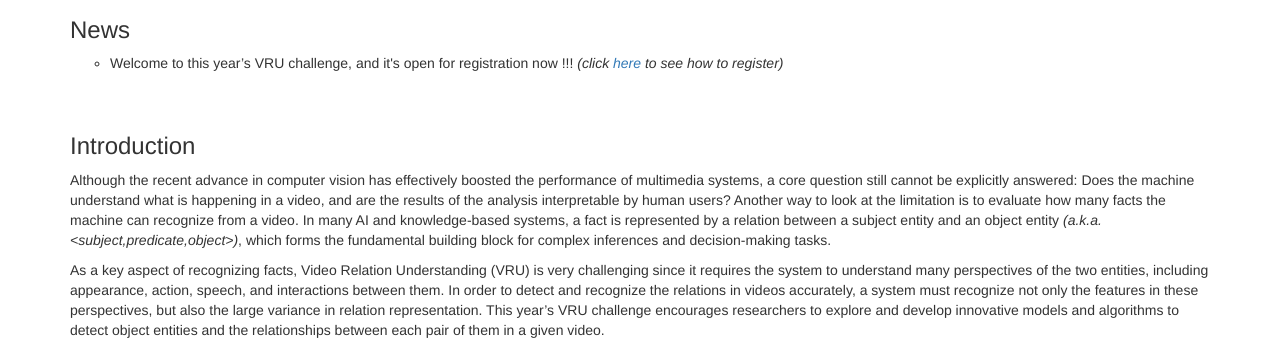
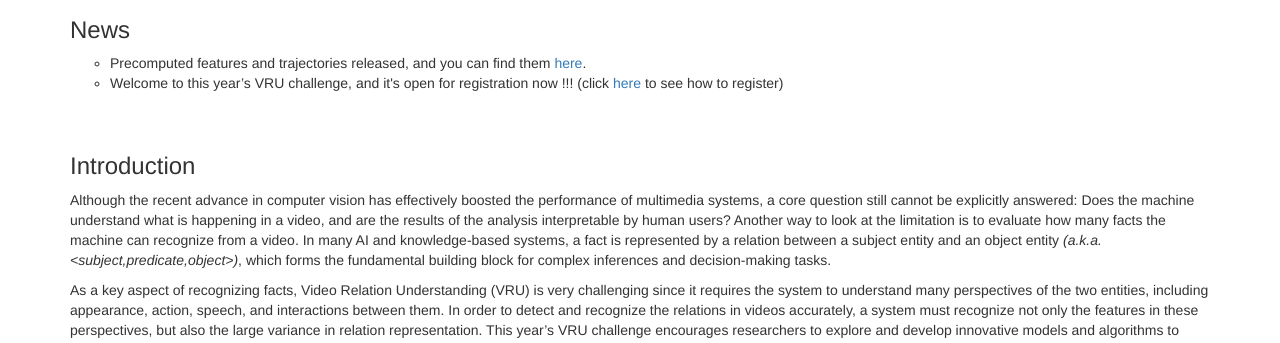
Before and after one commit to xdshang/VidVRD-helper, a plain HTML site: page docs/index.html in a window 1280 px wide. Shown: the part 53-396 px from the top of the page. Drawn offline with Linux system fonts and the light colour scheme; files that its build step writes are made by us from their sources; a script that the page names is missing.

Commit message:
Release precomputed stuff

```diff
--- a/docs/index.html
+++ b/docs/index.html
@@ -51,8 +51,12 @@
                 <h3>News</h3>
                 <ul style="list-style-type:circle;">
                     <li>
+                        Precomputed features and trajectories released, and you can find them
+                        <a href="task1.html">here</a>.
+                    </li>
+                    <li>
                         Welcome to this year’s VRU challenge, and it's open for registration now !!!
-                        <i>(click <a class="page-scroll" href="#participation">here</a> to see how to register)</i>
+                        (click <a class="page-scroll" href="#participation">here</a> to see how to register)
                     </li>
                 </ul>
             </div>
```
Also changed, not shown: docs/mm20-gdc/task1.html (+6 -4 lines).
